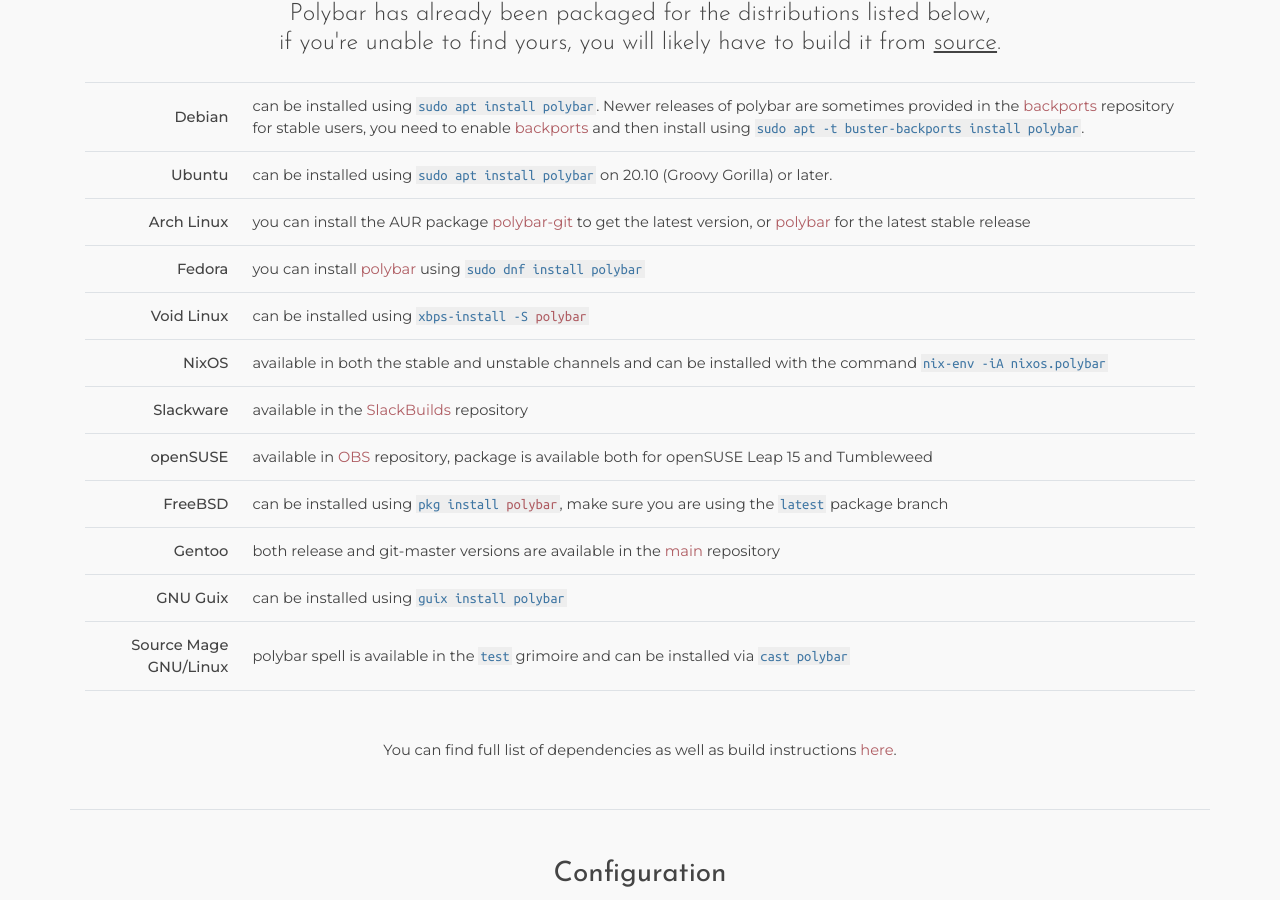
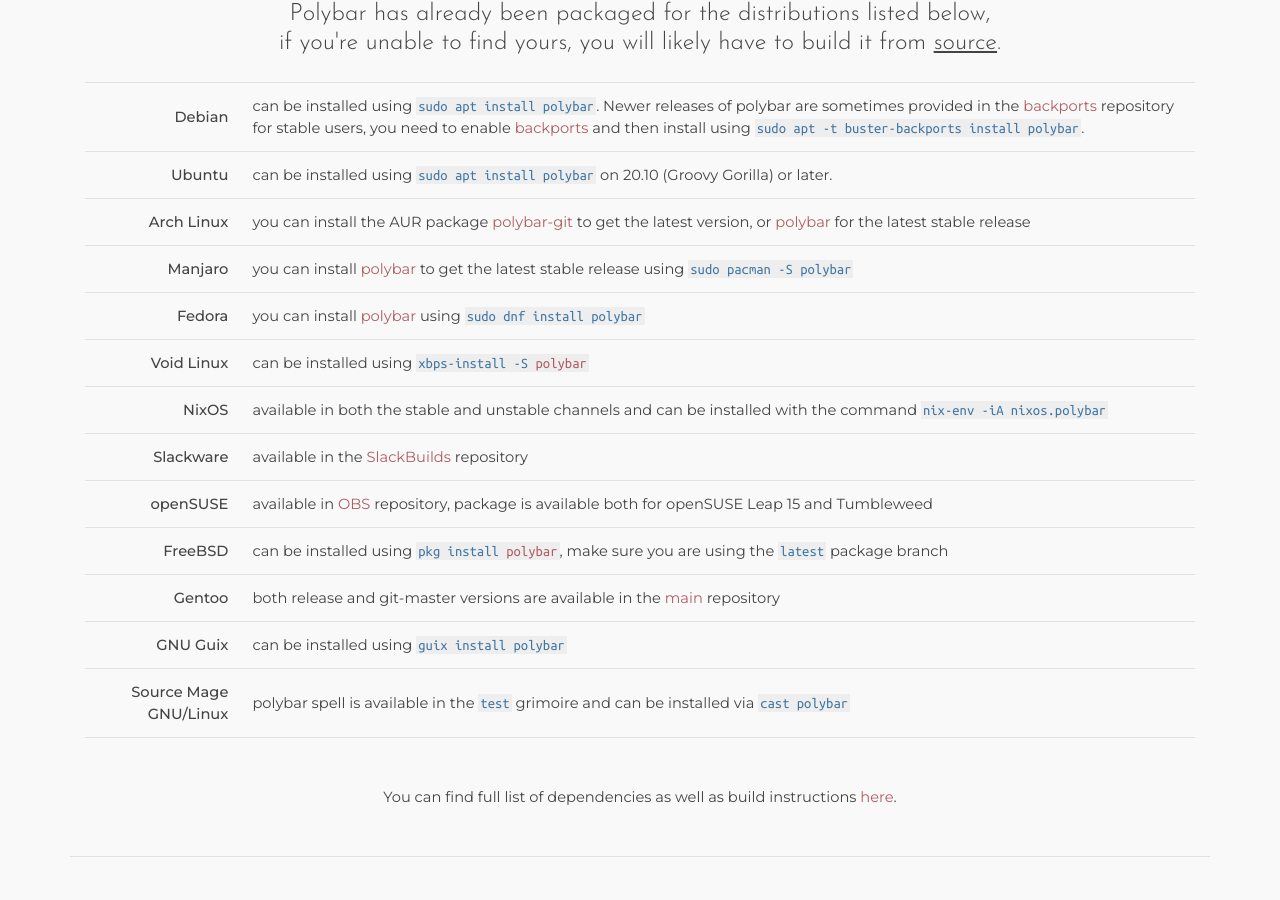
Before and after one commit to polybar/polybar.github.io, a Jekyll site: the page built from index.html, in a window 1280 px wide and 900 px high, scrolled down 1791 px. Built offline with Jekyll 4.4.1, drawn with Linux system fonts in a browser that asks for light colours; nearby versions of some CDN libraries; some web fonts are replaced.

Commit message:
add manjaro

```diff
--- a/_data/installation.yml
+++ b/_data/installation.yml
@@ -14,6 +14,11 @@
     you can install the AUR package [polybar-git](https://aur.archlinux.org/packages/polybar-git/)
     to get the latest version, or [polybar](https://aur.archlinux.org/packages/polybar/) for the latest
     stable release
+
+- distro: Manjaro
+  instructions: >
+    you can install [polybar](https://software.manjaro.org/package/polybar) to get the latest stable
+    release using `sudo pacman -S polybar`
 
 - distro: Fedora
   instructions: >
```
